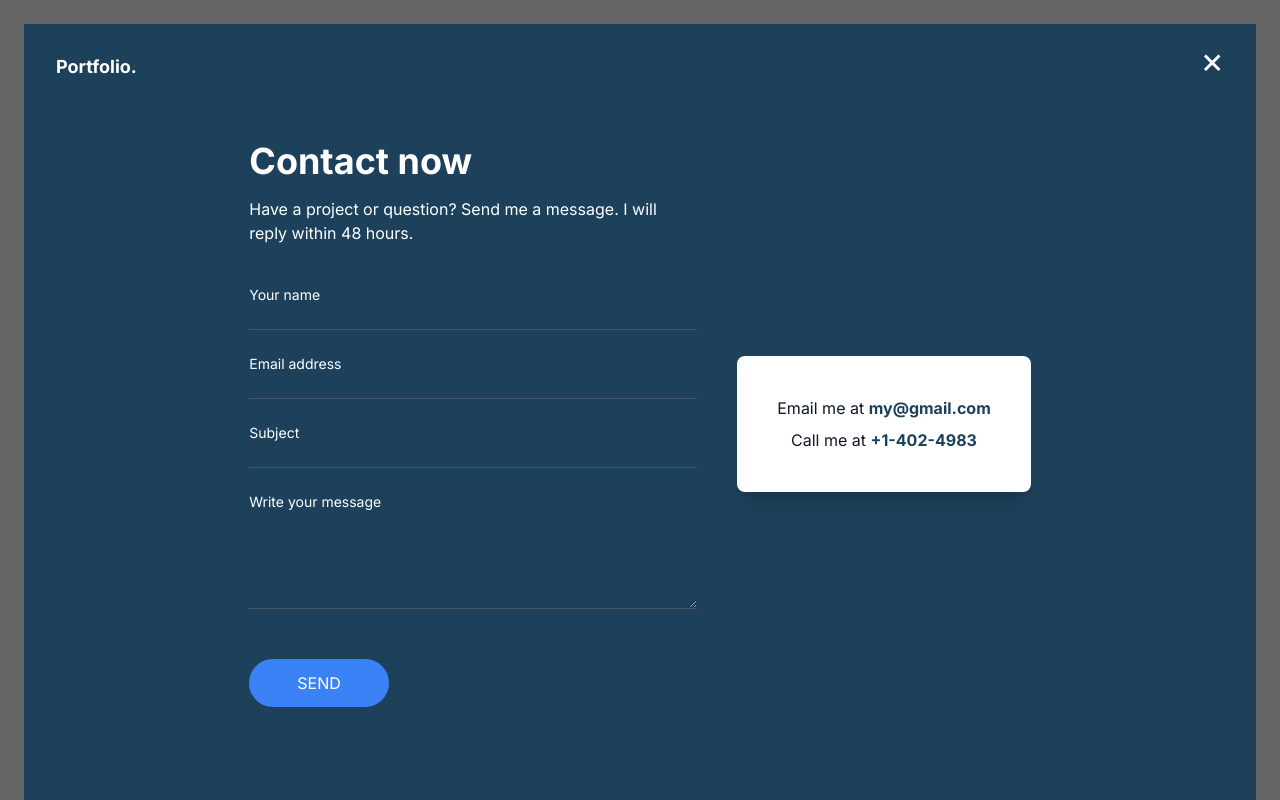
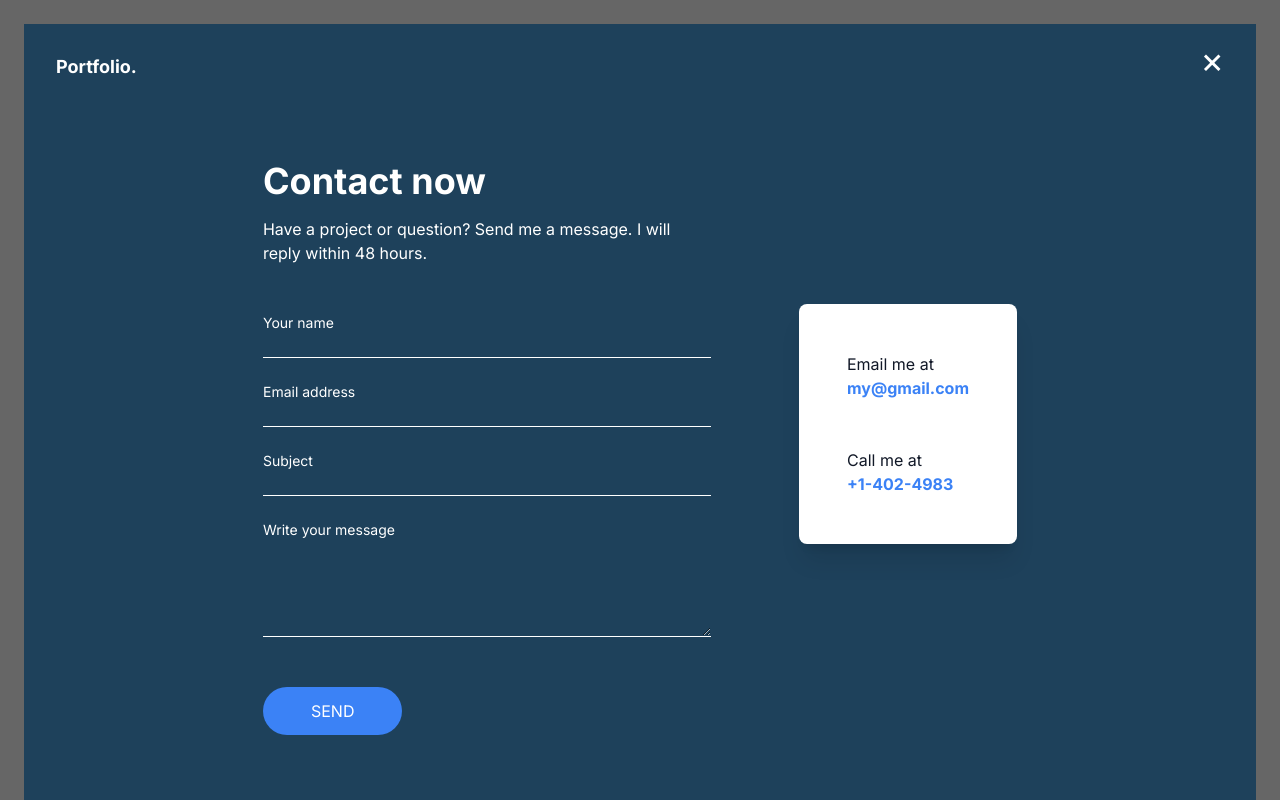
Before and after one commit to Elli2022/My-Headless-Wordpress-Portfolio, a Next.js app: page /contact in a window 1280 px wide. Built offline with nearby package versions, Linux system fonts and the light colour scheme.

Commit message:
fixed some laout on about.tsx

```diff
--- a/src/app/about/page.tsx
+++ b/src/app/about/page.tsx
@@ -12,7 +12,6 @@ const AboutPage = () => {
           </Link>
         </div>
         <div className="container mx-auto px-4">
-
           <div className="flex flex-wrap justify-center gap-10 sm:gap-10">
             <div className="flex-1 max-w-md">
               <div className="text-center mb-5 sm:text-sm">
@@ -91,9 +90,7 @@ const AboutPage = () => {
                   </span>
                 </div>
               </div>
-
             </div>
-
           </div>
         </div>
       </div>
--- a/src/app/contact/page.tsx
+++ b/src/app/contact/page.tsx
@@ -23,8 +23,8 @@ const ContactPage = () => {
         <div className="flex flex-wrap justify-center gap-10">
           <div className="flex-1 max-w-md">
             <div className="text-center mb-10">
-              <h1 className="text-4xl font-bold mb-4 text-left">Contact now</h1>
-              <p className="mb-4 text-left">
+              <h1 className="text-4xl font-bold mb-4 text-left mt-12">Contact now</h1>
+              <p className="mb-12 text-left">
                 Have a project or question? Send me a message. I will reply within 48 hours.
               </p>
             </div>
@@ -32,28 +32,28 @@ const ContactPage = () => {
           {/* Kontaktformulär*/}
             <form className="space-y-6">
               <div>
-              <label htmlFor="name" className="block text-sm ">
+              <label htmlFor="name" className="block text-sm mt-12 mr-12">
                   Your name
                 </label>
-                <input type="text" id="name" className="w-full bg-transparent border-grey border-b border-gray-600 focus:ring-0 text-white" />
+                <input type="text" id="name" className="w-full bg-transparent border-white border-b border-gray-600 focus:ring-0 text-white" />
               </div>
               <div>
                 <label htmlFor="email" className="block text-sm ">
                   Email address
                 </label>
-                <input type="email" id="email" className="w-full bg-transparent border-grey border-b border-gray-600 focus:ring-0 text-white" />
+                <input type="email" id="email" className="w-full bg-transparent border-white border-b border-gray-600 focus:ring-0 text-white" />
               </div>
               <div>
                 <label htmlFor="subject" className="block text-sm ">
                   Subject
                 </label>
-                <input type="text" id="subject" className="w-full bg-transparent border-grey border-b border-gray-600 focus:ring-0 text-white" />
+                <input type="text" id="subject" className="w-full bg-transparent border-white border-b border-gray-600 focus:ring-0 text-white" />
               </div>
               <div>
                 <label htmlFor="message" className="block text-sm ">
                   Write your message
                 </label>
-                <textarea id="message" rows={4} className="w-full bg-transparent border-grey border-b border-gray-600 focus:ring-0 text-white"></textarea>
+                <textarea id="message" rows={4} className="w-full bg-transparent border-white border-b border-gray-600 focus:ring-0 text-white"></textarea>
               </div>
               <div className="flex-left justify-center mb-4 md:mb-6">
                 <button type="submit" className="py-2 px-8 md:py-2.5 md:px-10 lg:py-3 lg:px-12 text-xs md:text-sm lg:text-base bg-blue-500 text-white uppercase rounded-full cursor-pointer no-underline transition-colors duration-300 ease inline-block mt-5">
@@ -64,14 +64,14 @@ const ContactPage = () => {
           </div>
 
           {/* Vit container för kontaktinformation */}
-          <div className=" max-w-md mt-auto mb-auto">
-            <div className="bg-white text-gray-900 p-10 rounded-lg shadow-xl">
-              <div className="text-center">
-                <p className="mb-2">
-                  Email me at <a href="mailto:my@gmail.com" className="text-[#1E415B] font-bold">my@gmail.com</a>
+          <div className=" max-w-md mt-auto mb-auto ml-12">
+            <div className="bg-white text-gray-900 p-12 rounded-lg shadow-xl">
+              <div className="text-left">
+                <p className="mb-12">
+                  Email me at <br /><a href="mailto:my@gmail.com" className="text-blue-500 font-bold">my@gmail.com</a>
                 </p>
-                <p>
-                  Call me at <a href="tel:+1-402-4983" className="text-[#1E415B] font-bold">+1-402-4983</a>
+                <p className="mt-12">
+                  Call me at <br /><a href="tel:+1-402-4983" className="text-blue-500 font-bold">+1-402-4983</a>
                 </p>
               </div>
             </div>
--- a/src/app/page.tsx
+++ b/src/app/page.tsx
@@ -64,7 +64,7 @@ export default async function Home({
 
   // Huvudrenderingslogik.
   return (
-    <main className="min-h-screen bg-gradient-to-b text-black p-4 md:p-15">
+    <main className="min-h-screen bg-gradient-to-b text-black p-4 md:p-15 ">
       {/* Navigationsmeny */}
       <nav className="flex justify-between items-center">
         {/* Vänster navigationslänk */}
```
Also changed, not shown: src/app/components/Header.tsx (+5 -2 lines). Lines whose indentation alone changed are shown as unchanged.
